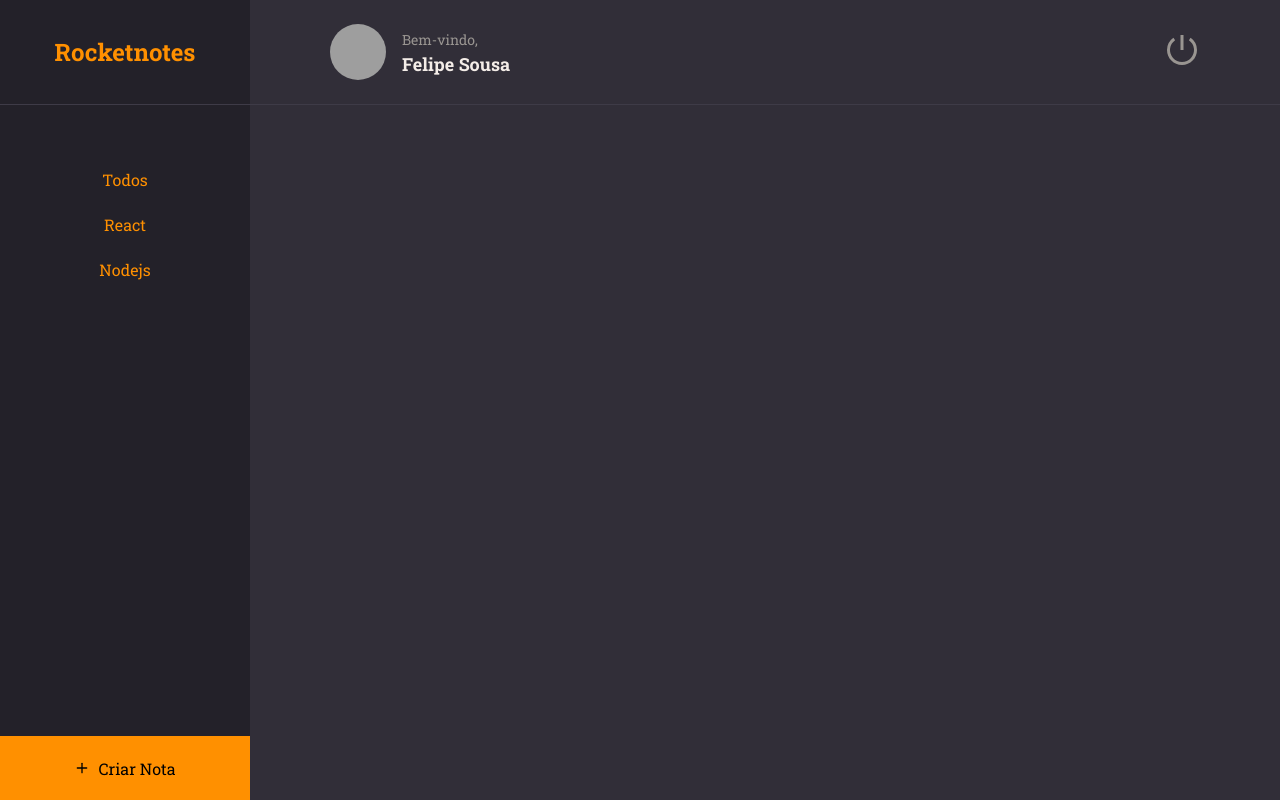
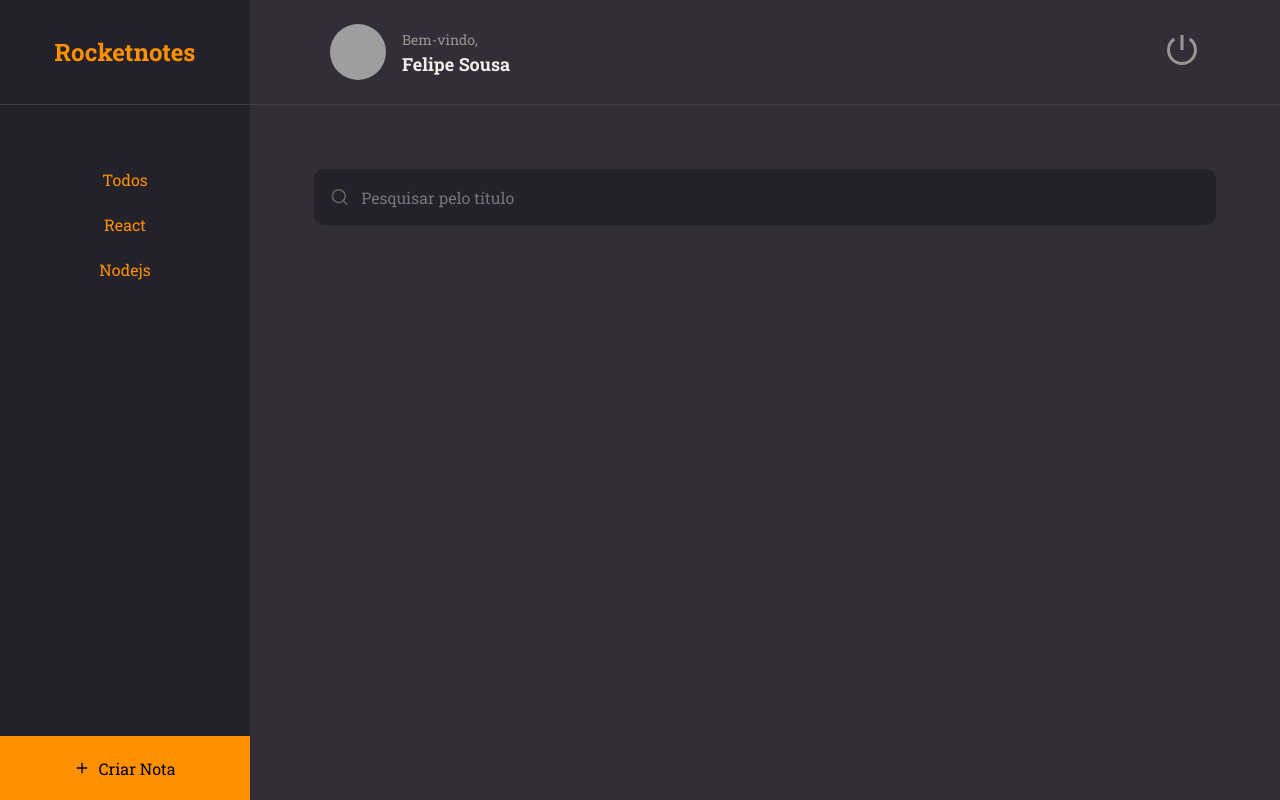
Before and after one commit to FelpsSousa/rocketnotes, a React (Vite) app in the folder frontend/rocketnotes/: page / in a window 1280 px wide. Built offline with nearby package versions, Linux system fonts and the light colour scheme; grey boxes are pictures that could not be loaded.

Commit message:
Input. Componente Input criado e aplicado a Home.

```diff
--- /dev/null
+++ b/frontend/rocketnotes/src/components/Input/index.jsx
@@ -0,0 +1,11 @@
+import { Container } from './styles';
+
+export function Input({ icon: Icon, ...rest }) {
+
+  return (
+    <Container>
+      {Icon && <Icon size={20} />}
+      <input {...rest} />
+    </Container>
+  );
+}
--- /dev/null
+++ b/frontend/rocketnotes/src/components/Input/styles.js
@@ -0,0 +1,33 @@
+import styled from 'styled-components';
+
+export const Container = styled.div`
+
+  width: 100%;
+  display: flex;
+  align-items: center;
+
+  background-color: ${({ theme }) => theme.COLORS.BACKGROUND_900};
+  color: ${({ theme }) => theme.COLORS.GRAY_300};
+
+  margin-bottom: 8px;
+  border-radius: 10px;
+
+  > input {
+    height: 56px;
+    width: 100%;
+
+    padding: 12px;
+
+    color: ${({ theme }) => theme.COLORS.WHITE};
+    background: transparent;
+    border: 0;
+
+    &:placeholder {
+      color: ${({ theme }) => theme.COLORS.GRAY_300};
+    }
+  }
+
+  > svg {
+    margin-left: 16px;
+  }
+`;
--- a/frontend/rocketnotes/src/pages/Home/index.jsx
+++ b/frontend/rocketnotes/src/pages/Home/index.jsx
@@ -1,8 +1,9 @@
-import { FiPlus } from 'react-icons/fi';
+import { FiPlus, FiSearch } from 'react-icons/fi';
 
 import { Container, Brand, Menu, Search, Content, NewNote } from './styles';
 
 import { Header } from '../../components/Header';
+import { Input } from '../../components/Input';
 import { ButtonText } from '../../components/ButtonText';
 
 export function Home() {
@@ -22,7 +23,7 @@
       </Menu>
 
       <Search>
-
+        <Input placeholder="Pesquisar pelo título" icon={FiSearch}/>
       </Search>
 
       <Content>
--- a/frontend/rocketnotes/src/pages/Home/styles.js
+++ b/frontend/rocketnotes/src/pages/Home/styles.js
@@ -49,6 +49,7 @@
 `;
 export const Search = styled.div`
   grid-area: search;
+  padding: 64px 64px 0;
 `;
 export const Content = styled.div`
   grid-area: content;
```
